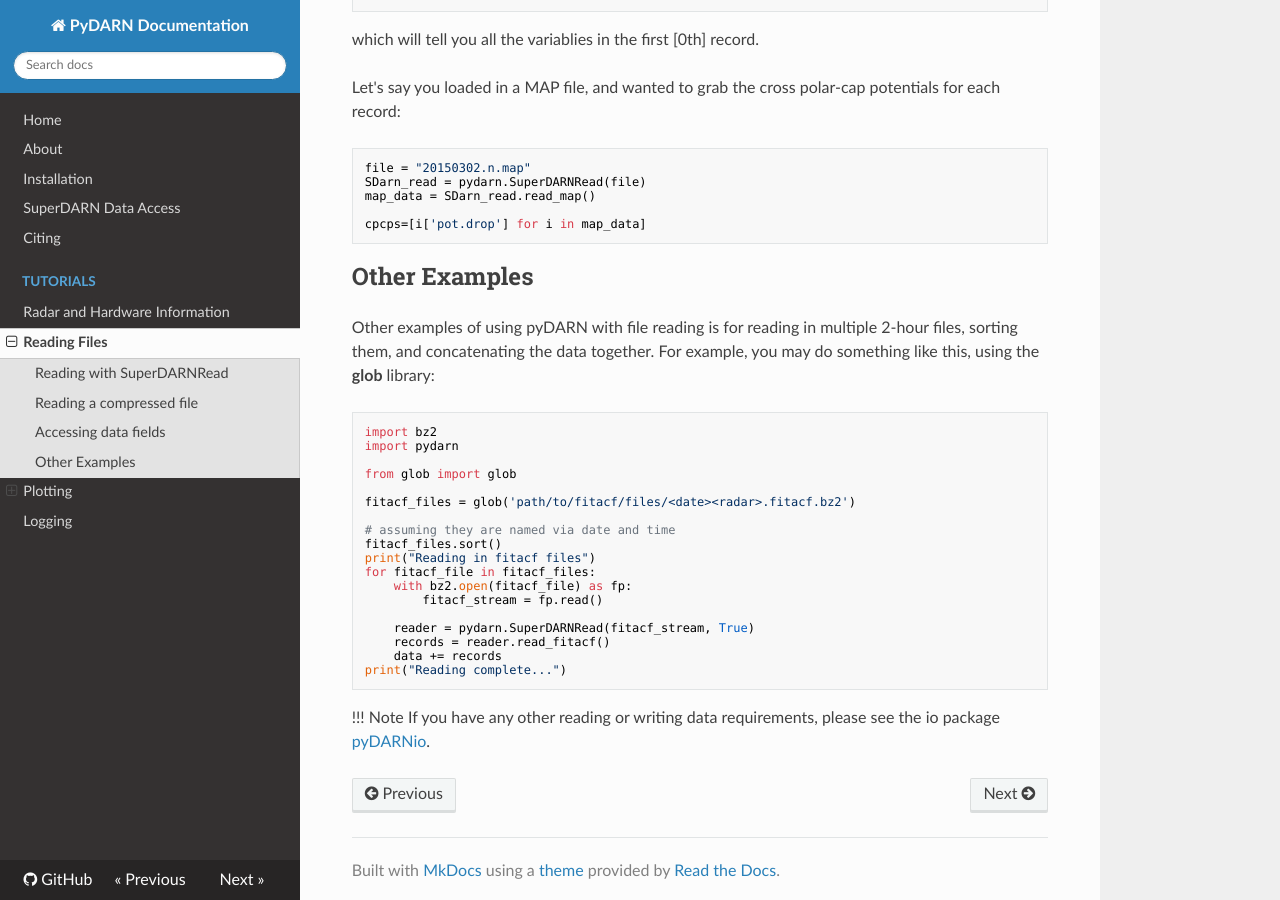
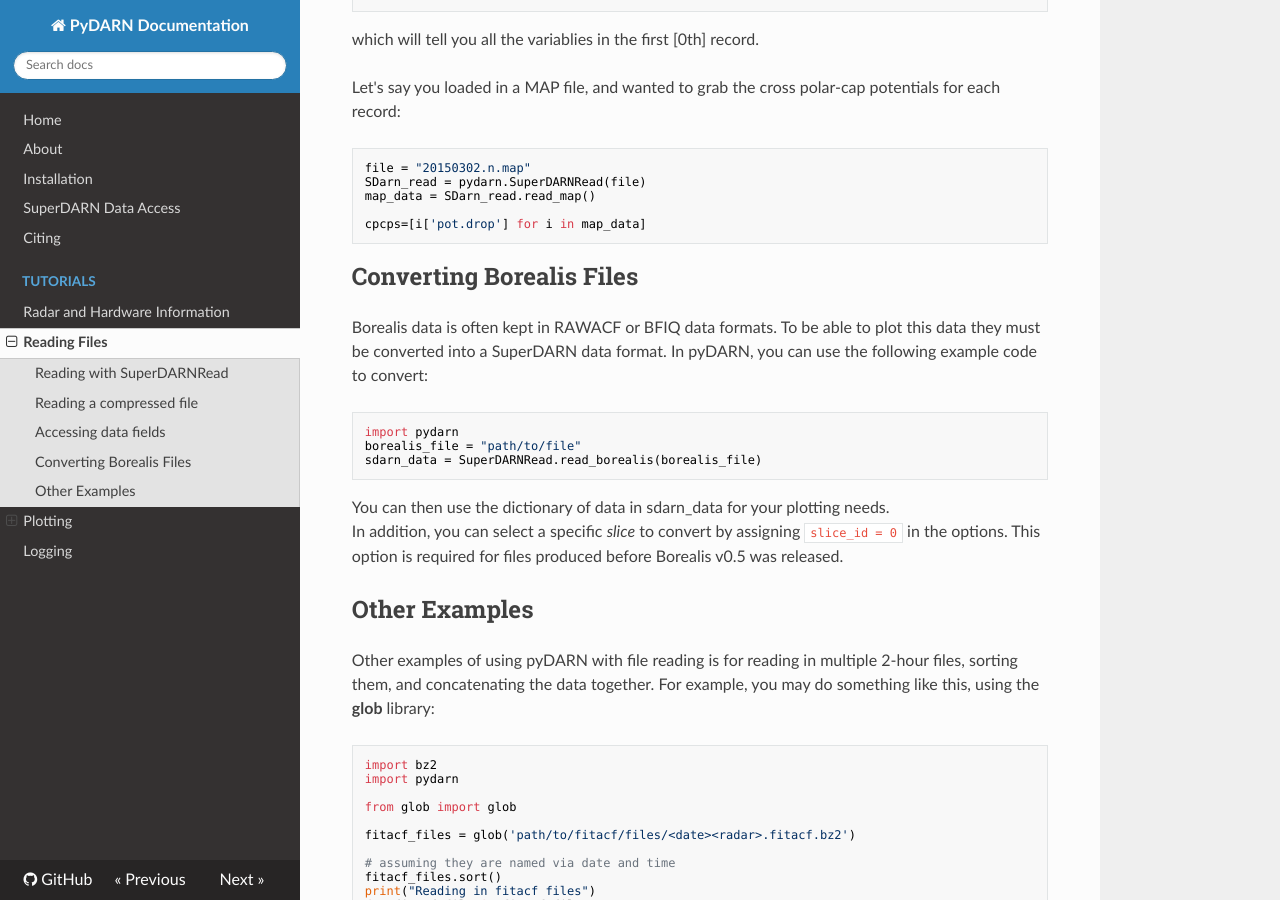
Before and after one commit to SuperDARN/pydarn, an MkDocs documentation site: the page built from docs/user/io.md, in a window 1280 px wide and 900 px high, scrolled down 1333 px. Built offline with MkDocs 1.6.1, drawn with Linux system fonts in a browser that asks for light colours; nearby versions of some CDN libraries.

Commit message:
adding read_borealis info

````diff
--- a/docs/user/io.md
+++ b/docs/user/io.md
@@ -61,6 +61,19 @@ map_data = SDarn_read.read_map()
 
 cpcps=[i['pot.drop'] for i in map_data]
 ```
+## Converting Borealis Files
+Borealis data is often kept in RAWACF or BFIQ data formats. To be able to plot this data they must be converted into a SuperDARN data format.
+In pyDARN, you can use the following example code to convert:
+
+```python
+import pydarn
+borealis_file = "path/to/file"
+sdarn_data = SuperDARNRead.read_borealis(borealis_file)
+```
+You can then use the dictionary of data in sdarn_data for your plotting needs.
+In addition, you can select a specific *slice* to convert by assigning `slice_id = 0` in the options. This option is required for files produced before Borealis v0.5 was released.
+
+
 ## Other Examples
 
 Other examples of using pyDARN with file reading is for reading in multiple 2-hour files, sorting them, and concatenating the data together.
````
